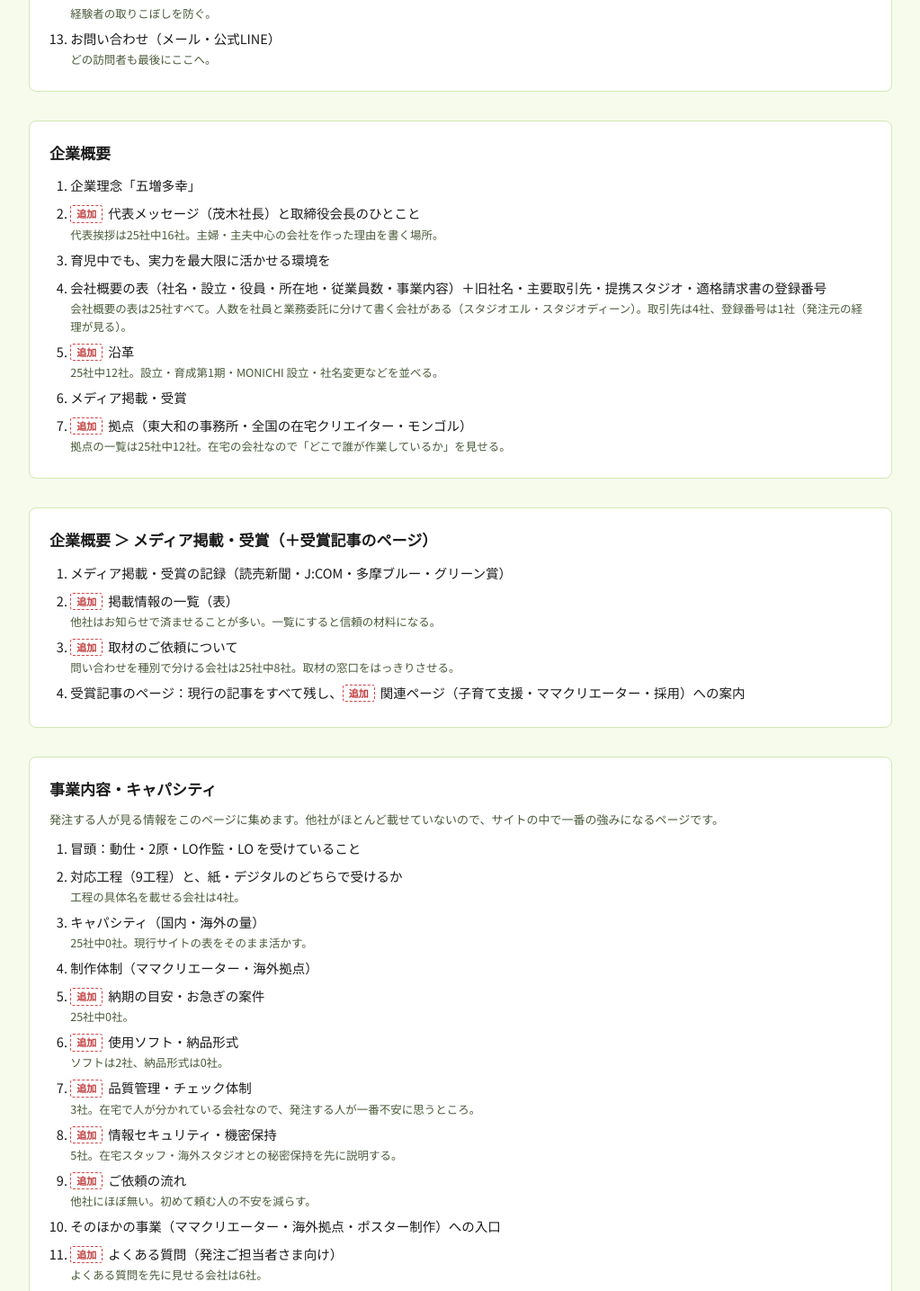
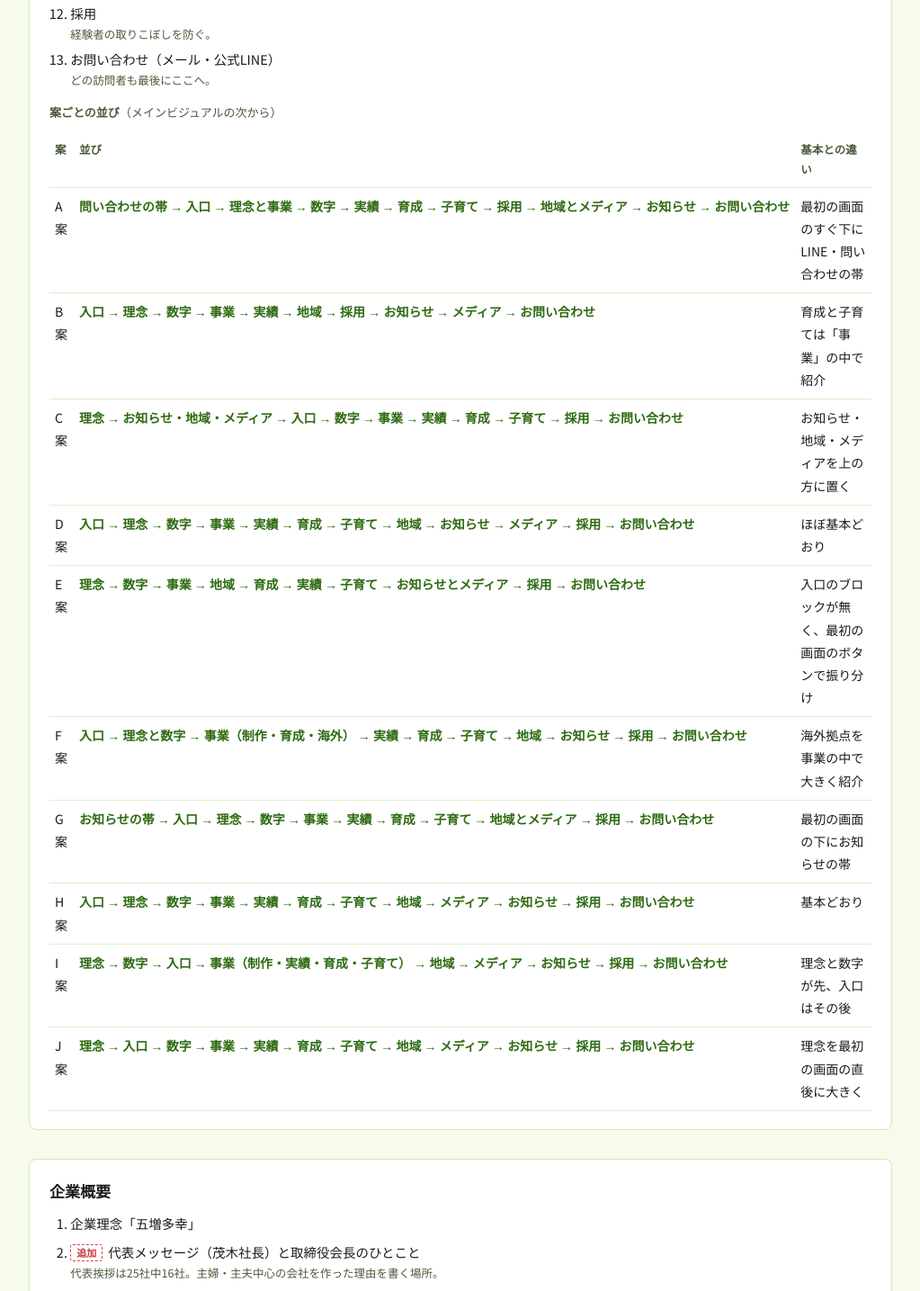
Before and after one commit to kinnovationx-star/lulaforte-wireframe, a plain HTML site: page research.html in a window 1280 px wide. Shown: the part 3761-5196 px from the top of the page at 90% size, without its empty margins (128-1151 px from the left). Drawn offline with Linux system fonts and the light colour scheme.

Commit message:
調査ページのトップ構成に、案ごとの並び順の表を追加
Co-Authored-By: Claude Opus 5.5 <noreply@anthropic.com>

```diff
--- a/research.html
+++ b/research.html
@@ -116,7 +116,7 @@ ol.sec small{display:block;color:#4a5a3a;font-size:12.5px;line-height:1.6}
 
 <div class="box">
 <h3>トップ</h3>
-<p class="sub">デザインは10案それぞれ違いますが、入れる情報と順番はほぼ共通です。</p>
+<p class="sub">10案とも、入れている情報は同じです。下が基本の並び順で、案によってはデザインに合わせて順番を入れ替えたり、2つを1つにまとめたりしています（並びの違いはこの枠のいちばん下の表）。</p>
 <ol class="sec">
 <li>メインビジュアル：「子育ても、アニメも、あきらめない。」と、主婦・主夫中心の在宅アニメ制作会社であること<small>全社が最初にキービジュアルと一言を置いている。主婦・主夫中心は他社に無い一番の個性。</small></li>
 <li>目的別の入口（制作のご依頼／アニメーター育成／採用）<small>来る人の目的がはっきり分かれる会社なので、最初に振り分ける。京都アニメーション・P.A.WORKS も育成と採用を別の入口にしている。</small></li>
@@ -132,6 +132,20 @@ ol.sec small{display:block;color:#4a5a3a;font-size:12.5px;line-height:1.6}
 <li>採用<small>経験者の取りこぼしを防ぐ。</small></li>
 <li>お問い合わせ（メール・公式LINE）<small>どの訪問者も最後にここへ。</small></li>
 </ol>
+<p class="sub" style="margin-top:14px"><b>案ごとの並び</b>（メインビジュアルの次から）</p>
+<div class="tw"><table class="tbl">
+<tr><th>案</th><th>並び</th><th>基本との違い</th></tr>
+<tr><td>A案</td><td>問い合わせの帯 → 入口 → 理念と事業 → 数字 → 実績 → 育成 → 子育て → 採用 → 地域とメディア → お知らせ → お問い合わせ</td><td>最初の画面のすぐ下に LINE・問い合わせの帯</td></tr>
+<tr><td>B案</td><td>入口 → 理念 → 数字 → 事業 → 実績 → 地域 → 採用 → お知らせ → メディア → お問い合わせ</td><td>育成と子育ては「事業」の中で紹介</td></tr>
+<tr><td>C案</td><td>理念 → お知らせ・地域・メディア → 入口 → 数字 → 事業 → 実績 → 育成 → 子育て → 採用 → お問い合わせ</td><td>お知らせ・地域・メディアを上の方に置く</td></tr>
+<tr><td>D案</td><td>入口 → 理念 → 数字 → 事業 → 実績 → 育成 → 子育て → 地域 → お知らせ → メディア → 採用 → お問い合わせ</td><td>ほぼ基本どおり</td></tr>
+<tr><td>E案</td><td>理念 → 数字 → 事業 → 地域 → 育成 → 実績 → 子育て → お知らせとメディア → 採用 → お問い合わせ</td><td>入口のブロックが無く、最初の画面のボタンで振り分け</td></tr>
+<tr><td>F案</td><td>入口 → 理念と数字 → 事業（制作・育成・海外） → 実績 → 育成 → 子育て → 地域 → お知らせ → 採用 → お問い合わせ</td><td>海外拠点を事業の中で大きく紹介</td></tr>
+<tr><td>G案</td><td>お知らせの帯 → 入口 → 理念 → 数字 → 事業 → 実績 → 育成 → 子育て → 地域とメディア → 採用 → お問い合わせ</td><td>最初の画面の下にお知らせの帯</td></tr>
+<tr><td>H案</td><td>入口 → 理念 → 数字 → 事業 → 実績 → 育成 → 子育て → 地域 → メディア → お知らせ → 採用 → お問い合わせ</td><td>基本どおり</td></tr>
+<tr><td>I案</td><td>理念 → 数字 → 入口 → 事業（制作・実績・育成・子育て） → 地域 → メディア → お知らせ → 採用 → お問い合わせ</td><td>理念と数字が先、入口はその後</td></tr>
+<tr><td>J案</td><td>理念 → 入口 → 数字 → 事業 → 実績 → 育成 → 子育て → 地域 → メディア → お知らせ → 採用 → お問い合わせ</td><td>理念を最初の画面の直後に大きく</td></tr>
+</table></div>
 </div>
 
 <div class="box">
```
